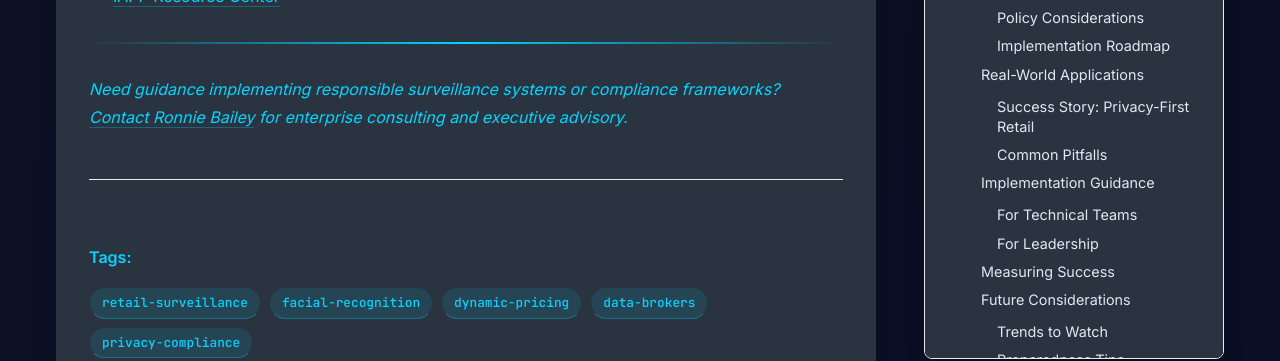
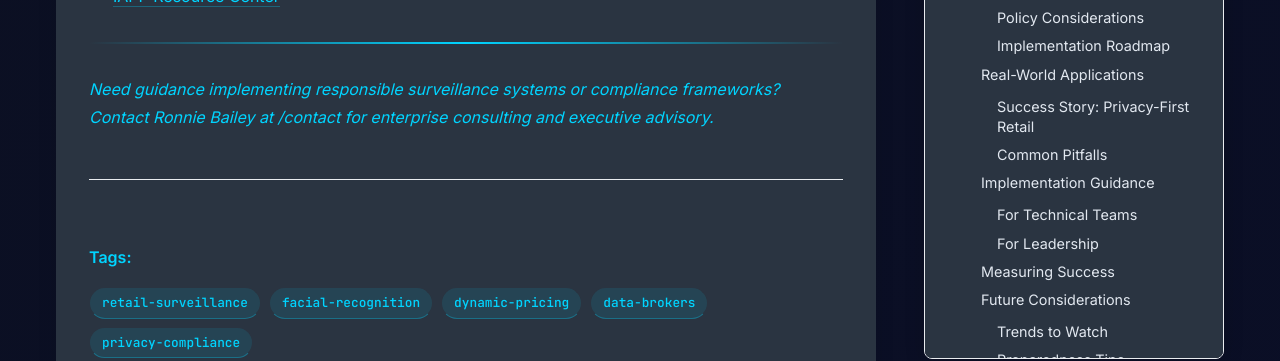
Before and after one commit to ronnie-bailey/threatlines, a Jekyll site: the page built from _posts/2024-01-15-kroger-surveillance-analysis.md, in a window 1280 px wide and 900 px high, scrolled down 6187 px. Shown: the part 181-542 px from the top of the window. Built offline with Jekyll 4.4.1, drawn with Linux system fonts in a browser that asks for light colours; some of the changed text lies outside the part shown.

Commit message:
Update 2024-01-15-kroger-surveillance-analysis.md

```diff
--- a/_posts/2024-01-15-kroger-surveillance-analysis.md
+++ b/_posts/2024-01-15-kroger-surveillance-analysis.md
@@ -1,6 +1,6 @@
 ---
 layout: post
-title: "Surveillance-Driven Pricing: Kroger’s $450M Data Empire and Its Impact on Retail Privacy"
+title: "Surveillance-Driven Pricing: Kroger's $450M Data Empire and Its Impact on Retail Privacy"
 date: 2024-01-15
 categories: [case-study, policy]
 tags: [retail-surveillance, facial-recognition, dynamic-pricing, data-brokers, privacy-compliance]
@@ -16,19 +16,19 @@
 
 Kroger, the largest supermarket chain in the U.S., has transformed its operational model by embedding a sophisticated surveillance and data monetization infrastructure into its retail environment. At the core of this shift is the strategic deployment of facial recognition, dynamic pricing algorithms, and third-party data broker partnerships—all aimed at personalizing customer experiences and maximizing revenue.
 
-Why does this matter? Retailers are no longer competing on price or convenience alone—they’re leveraging surveillance data to shape customer behavior, optimize margins, and build entire revenue streams from consumer information. While the model presents significant commercial upside, it also raises profound questions about privacy, discrimination, and regulatory compliance.
+Why does this matter? Retailers are no longer competing on price or convenience alone—they're leveraging surveillance data to shape customer behavior, optimize margins, and build entire revenue streams from consumer information. While the model presents significant commercial upside, it also raises profound questions about privacy, discrimination, and regulatory compliance.
 
-This case study breaks down Kroger’s data strategy, outlines implementation details, examines its policy implications, and offers concrete guidance for both technical teams and business executives navigating the surveillance commerce frontier.
+This case study breaks down Kroger's data strategy, outlines implementation details, examines its policy implications, and offers concrete guidance for both technical teams and business executives navigating the surveillance commerce frontier.
 
 ## Background
 
 ### Current Landscape
 
-Traditional loyalty cards and mobile apps have long been used to collect shopper data, but Kroger’s deployment of real-time surveillance and biometric analysis represents a more invasive and commercially aggressive approach. With over 2,700 stores nationwide, Kroger has become a pioneer in merging physical retail with the analytics playbook of big tech.
+Traditional loyalty cards and mobile apps have long been used to collect shopper data, but Kroger's deployment of real-time surveillance and biometric analysis represents a more invasive and commercially aggressive approach. With over 2,700 stores nationwide, Kroger has become a pioneer in merging physical retail with the analytics playbook of big tech.
 
 ### The Challenge
 
-Kroger’s integration of facial recognition and dynamic pricing introduces potential violations of consumer rights and existing data protection laws. The monetization model is opaque, complex, and heavily reliant on third-party data enrichment—making oversight difficult and consumer consent questionable.
+Kroger's integration of facial recognition and dynamic pricing introduces potential violations of consumer rights and existing data protection laws. The monetization model is opaque, complex, and heavily reliant on third-party data enrichment—making oversight difficult and consumer consent questionable.
 
 ## Deep Dive Analysis
 
@@ -56,7 +56,7 @@
 
 ### Business Impact
 
-- **Revenue Diversification:** Kroger’s $450M in data monetization is a strategic hedge against thin retail margins.
+- **Revenue Diversification:** Kroger's $450M in data monetization is a strategic hedge against thin retail margins.
 - **Risk Exposure:** Facial recognition misuse could lead to class actions, state investigations, and brand erosion.
 - **Competitive Signaling:** Competitors are following suit—Walmart, Target, and Amazon are all deploying similar systems.
 
@@ -95,7 +95,7 @@
 
 1. **Consent Confusion** – Default opt-ins on loyalty apps are legally risky. Make consent explicit.
 2. **Algorithmic Opacity** – Without explainability layers, dynamic pricing invites regulatory heat.
-3. **Vendor Overreach** – Brokers may retain data for purposes beyond Kroger’s original use, creating downstream liabilities.
+3. **Vendor Overreach** – Brokers may retain data for purposes beyond Kroger's original use, creating downstream liabilities.
 
 ## Implementation Guidance
 
@@ -132,7 +132,7 @@
 
 - **Biometric Payment Systems**: Integration with Amazon One-style palm/face pay
 - **AI Regulation**: U.S. and EU convergence around risk-based AI rules
-- **Consumer Pushback**: Demand for “surveillance-free” retail alternatives growing
+- **Consumer Pushback**: Demand for "surveillance-free" retail alternatives growing
 
 ### Preparedness Tips
 
@@ -144,9 +144,9 @@
 
 ### Key Takeaways
 
-1. **For Technical Teams:** Build privacy-respecting systems that don’t compromise on insight or innovation.
+1. **For Technical Teams:** Build privacy-respecting systems that don't compromise on insight or innovation.
 2. **For Leadership:** Data monetization is a business model—treat its risks and governance accordingly.
-3. **For Industry:** Kroger’s model is a blueprint, but also a warning. Smart surveillance must be ethical surveillance.
+3. **For Industry:** Kroger's model is a blueprint, but also a warning. Smart surveillance must be ethical surveillance.
 
 ### Immediate Next Steps
 
@@ -163,4 +163,4 @@
 
 ---
 
-*Need guidance implementing responsible surveillance systems or compliance frameworks? [Contact Ronnie Bailey](/contact) for enterprise consulting and executive advisory.*
+*Need guidance implementing responsible surveillance systems or compliance frameworks? Contact Ronnie Bailey at /contact for enterprise consulting and executive advisory.*
```
